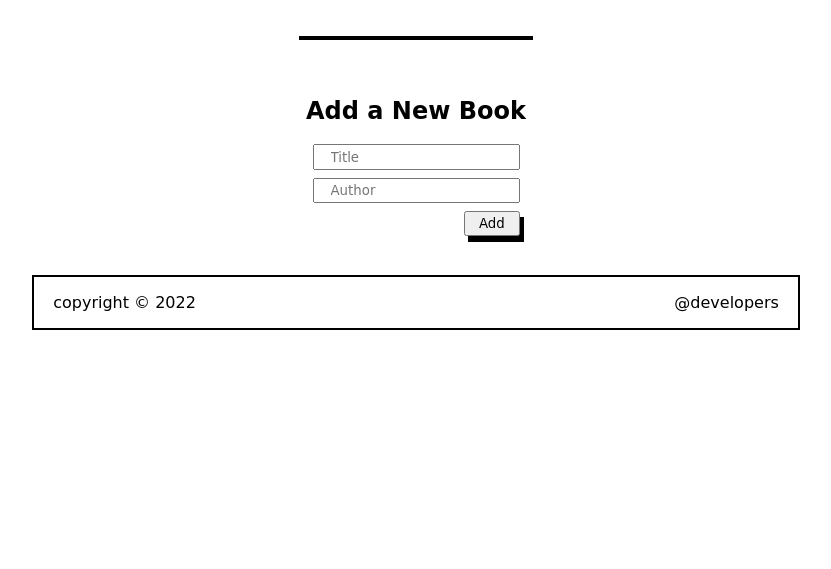
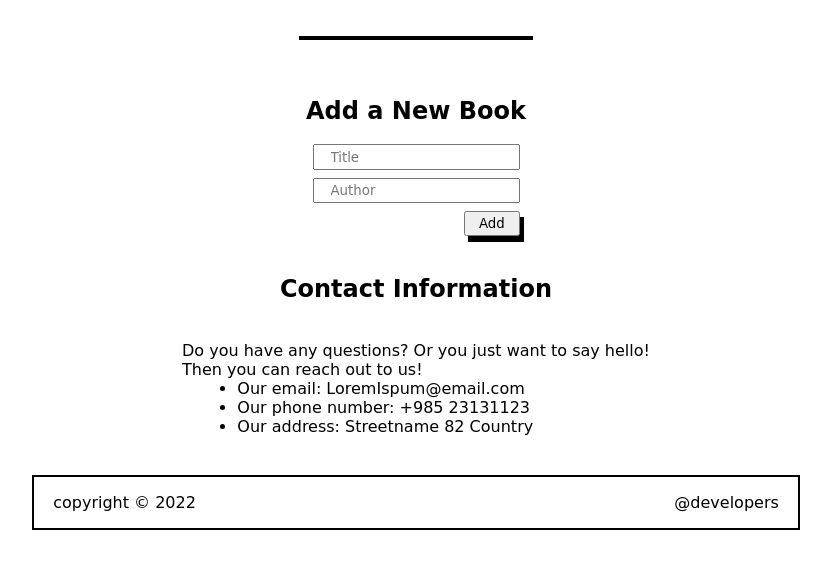
Before and after one commit to bamsi/awesome-books, a website: page index.html in a window 1280 px wide. Shown: the part 203-772 px from the top of the page, without its empty margins (224-1055 px from the left). Drawn offline with Linux system fonts and the light colour scheme; a web font is replaced by a local one.

Commit message:
Add contact info

```diff
--- a/index.html
+++ b/index.html
@@ -48,6 +48,15 @@
           <div class="add-button"><button type="submit">Add</button></div>
         </form>
       </section>
+      <section class="contact-section">
+        <h2 class="heading">Contact Information</h2>
+        <p>Do you have any questions? Or you just want to say hello! <br> Then you can reach out to us!</p>
+        <ul class="contact-info">
+          <li>Our email: LoremIspum@email.com</li>
+          <li>Our phone number: +985 23131123</li>
+          <li>Our address: Streetname 82 Country</li>
+        </ul>
+      </section>
       <!-- footer section -->
       <footer class="footer">
         <div>copyright &copy; 2022</div>
--- a/style.css
+++ b/style.css
@@ -105,6 +105,17 @@ hr {
   background-color: #bdbcbb;
 }
 
+.contact-section {
+  margin: 0 auto;
+  display: flex;
+  flex-direction: column;
+  align-items: center;
+}
+
+.contact-info {
+  padding-right: 8%;
+}
+
 .footer {
   display: flex;
   justify-content: space-between;
```
